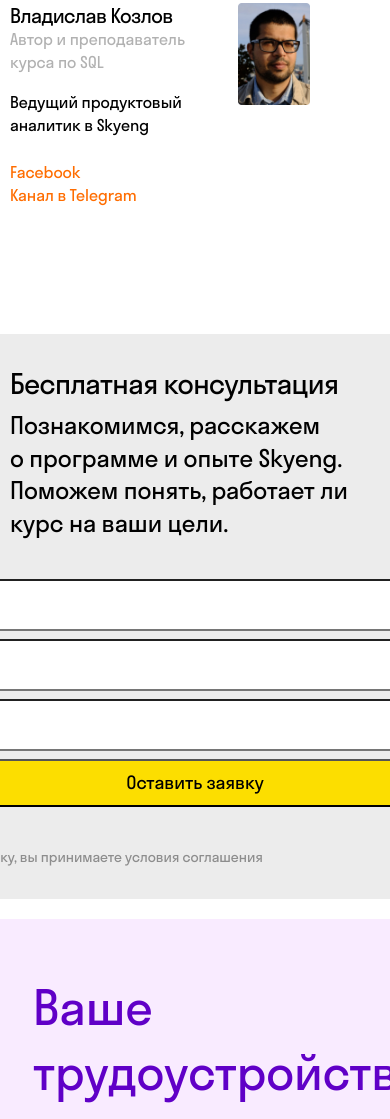
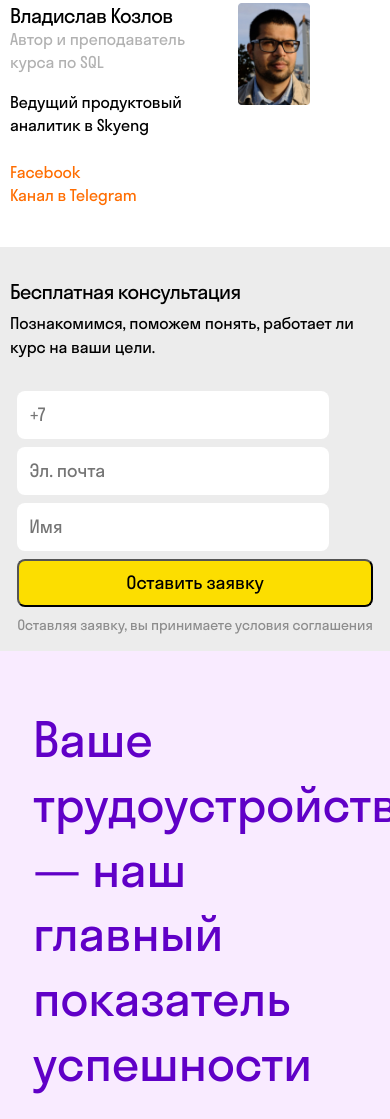
Before and after one commit to DimitrusB/dop, a plain HTML site: page index.html in a window 390 px wide. Shown: the part 8839-9958 px from the top of the page. Drawn offline with Linux system fonts and the light colour scheme.

Commit message:
kursform

```diff
--- a/_mobile.scss
+++ b/_mobile.scss
@@ -289,6 +289,9 @@
             display: none;
         }
         &_kons-text2{
+            display: none;
+        }
+        &_kons-text2mob320{
             display: none;
         }
         &_kons-text1mob{
--- a/_mobile320.scss
+++ b/_mobile320.scss
@@ -551,6 +551,46 @@
             width: 72px;
         }
     }
+    .about__kursform1{
+        display: contents;
+        &_kons{
+            margin-top: 0;
+            padding-bottom: 16px;
+            border-radius: 0%;
+        }
+        &_kons-text1mob{
+            display: block;
+            font-style: normal;
+            font-weight: 500;
+            font-size: 20px;
+            line-height: 125%;
+            letter-spacing: -0.6px;
+            font-feature-settings: 'pnum' on, 'lnum' on;
+            color: #000000;
+            width: 100%;
+        }
+        &_kons-text2mob{
+            display: none;
+        }
+        &_kons-text2mob320{
+            display: block;
+            font-style: normal;
+            font-weight: 400;
+            font-size: 16px;
+            line-height: 145%;
+            letter-spacing: -0.05px;
+            font-feature-settings: 'pnum' on, 'lnum' on;
+            color: #000000;
+        }
+        &_form-input{
+            width: 300px;
+            border: none;
+        }
+        &_form-sign{
+            padding-top: 0;
+        }
+    }
+
     .link320{
         display: block;
     }
--- a/index.html
+++ b/index.html
@@ -415,6 +415,7 @@
             <p class="about__kursform1_kons-text1mob">Бесплатная консультация</p>
             <p class="about__kursform1_kons-text2">Пришлем программу и поможем понять, работает ли курс на ваши цели. Подробно ответим на все ваши вопросы.</p>
             <p class="about__kursform1_kons-text2mob">Познакомимся, расскажем о программе и опыте Skyeng. Поможем понять, работает ли курс на ваши цели.</p>
+            <p class="about__kursform1_kons-text2mob320">Познакомимся, поможем понять, работает ли курс на ваши цели.</p>
             <div class="about__kursform1_form">
                 <input class="about__kursform1_form-input" type="tel" placeholder="+7">
                 <input class="about__kursform1_form-input" type="email" placeholder="Эл. почта">
--- a/style.scss
+++ b/style.scss
@@ -1716,6 +1716,9 @@ ul li:before {
         &-text2mob{
             display: none;
         }
+        &-text2mob320{
+            display: none;
+        }
     }
     &_form{
         display: flex;
```
Also changed, not shown: style.css, 1 other file.
